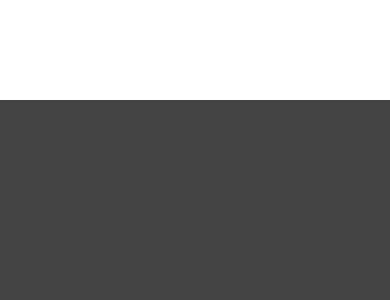
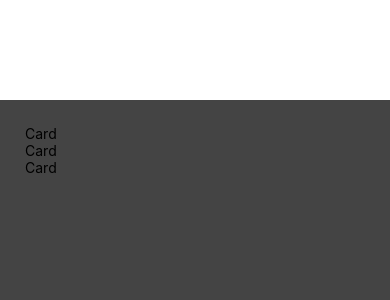
Before and after one commit to gabrielmds222/performando-apps, a React Native app: screen / in a window 390 px wide. Shown: the top 300 px of the page. Built offline with nearby package versions, Linux system fonts and the light colour scheme.

Commit message:
feat: Cria componente de card

```diff
--- /dev/null
+++ b/src/components/Cards.tsx
@@ -0,0 +1,11 @@
+import React from "react";
+
+import { View, Text } from "react-native";
+
+export function Cards() {
+  return (
+    <View>
+      <Text>Card</Text>
+    </View>
+  );
+}
--- a/src/screens/Inicial.tsx
+++ b/src/screens/Inicial.tsx
@@ -9,10 +9,16 @@ import {
   ScrollView,
 } from "react-native";
 
-import { FriendList } from "../components/FriendList";
+import { Cards } from "../components/Cards";
 
 export function Inicial() {
-  return <View style={styles.container}></View>;
+  return (
+    <View style={styles.container}>
+      <Cards />
+      <Cards />
+      <Cards />
+    </View>
+  );
 }
 
 const styles = StyleSheet.create({
```
